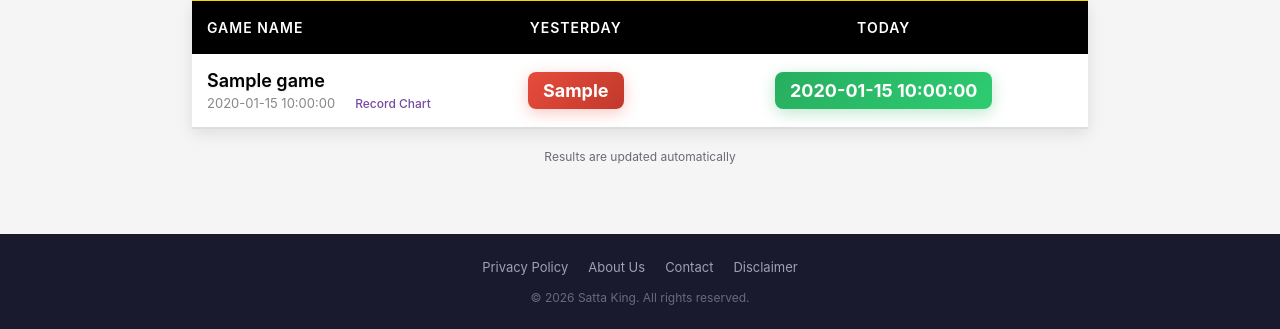
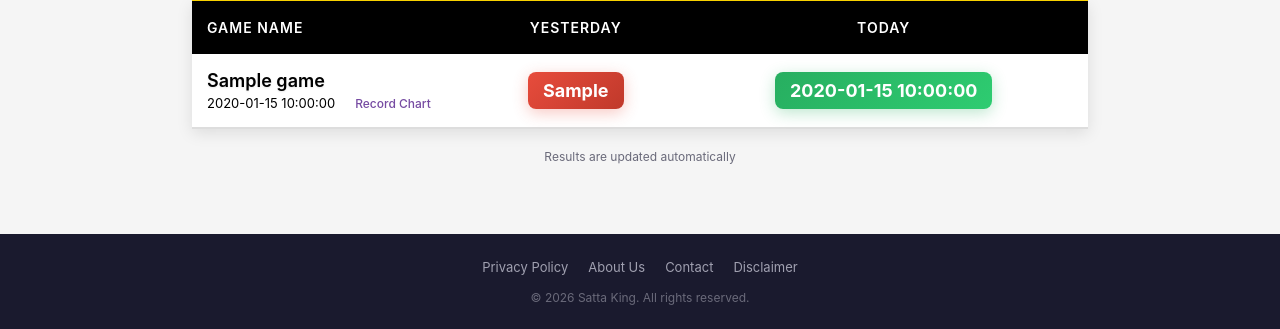
Before and after one commit to codinghunt24/sattawala, a Flask app: page / in a window 1280 px wide. Shown: the part 308-637 px from the top of the page. Run offline with Flask 3, Linux system fonts and the light colour scheme; a database or web service that is not in the repository returns one stand-in record (values such as "Sample title"); some libraries are stand-ins or nearby versions.

Commit message:
Update game time display and appearance for better readability
Change the color of the game time text to black in the index template.

Replit-Commit-Author: Agent
Replit-Commit-Session-Id: aee7e865-1a99-432c-9787-d3033c94b277
Replit-Commit-Checkpoint-Type: full_checkpoint
Replit-Commit-Event-Id: 36741bd9-1b36-410e-804a-a296dd102ba0
Replit-Commit-Screenshot-Url: https://storage.googleapis.com/screenshot-production-us-central1/5c5b60f3-96fb-4ea4-8b2d-7cb9d62b34ba/aee7e865-1a99-432c-9787-d3033c94b277/cVMEeUS
Replit-Helium-Checkpoint-Created: true

```diff
--- a/templates/index.html
+++ b/templates/index.html
@@ -220,7 +220,7 @@
     }
 
     .game-time {
-        color: #888;
+        color: #000;
         font-size: 13px;
     }
 
```
